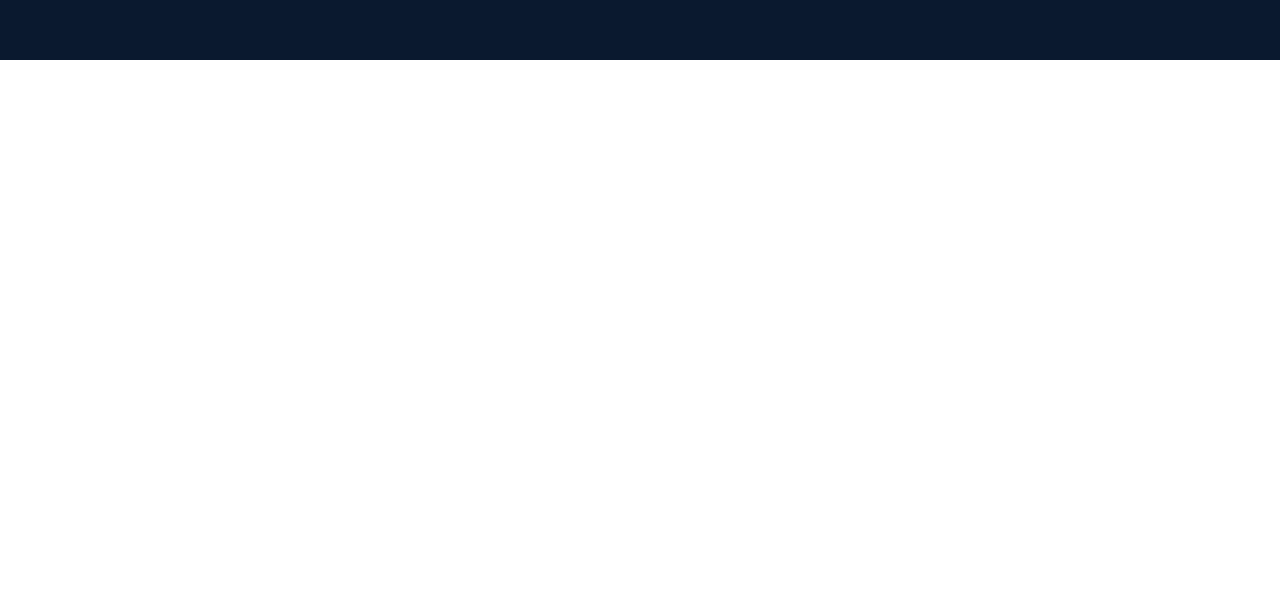
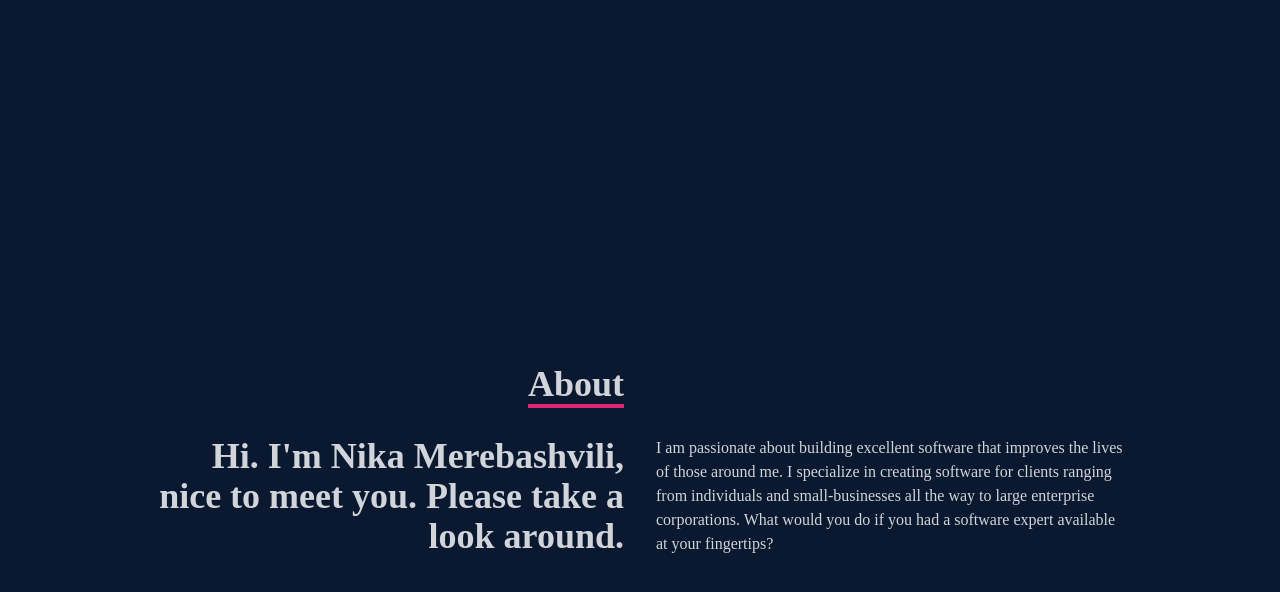
Before and after one commit to nikamerebashvili95/portfolio-website, a React (Vite) app: page / in a window 1280 px wide. Shown: the part 740-1332 px from the top of the page. Before the commit the page ends 800 px from the top, so only its background shows below. Built offline with nearby package versions, Linux system fonts and the light colour scheme.

Commit message:
add About component

```diff
--- a/src/App.jsx
+++ b/src/App.jsx
@@ -1,3 +1,4 @@
+import About from "./components/About";
 import Home from "./components/Home";
 import Navbar from "./components/Navbar";
 import "./index.css";
@@ -6,6 +7,7 @@
     <div>
       <Navbar />
       <Home />
+      <About />
     </div>
   );
 }
--- /dev/null
+++ b/src/components/About.jsx
@@ -0,0 +1,35 @@
+function About() {
+  return (
+    <div name="about" className="w-full h-screen bg-[#0a192f] text-gray-300">
+      <div className="flex flex-col justify-center items-center w-full h-full">
+        <div className="max-w-[1000px] w-full grid grid-cols-2 gap-8">
+          <div className="sm:text-right pb-8 pl-4">
+            <p className="text-4xl font-bold inline border-b-4 border-pink-600">
+              About
+            </p>
+          </div>
+          <div></div>
+        </div>
+        <div className="max-w-[1000px] w-full grid sm:grid-cols-2 gap-8 px-4">
+          <div className="sm:text-right text-4xl font-bold">
+            <p>
+              Hi. I'm Nika Merebashvili, nice to meet you. Please take a look
+              around.
+            </p>
+          </div>
+          <div>
+            <p>
+              I am passionate about building excellent software that improves
+              the lives of those around me. I specialize in creating software
+              for clients ranging from individuals and small-businesses all the
+              way to large enterprise corporations. What would you do if you had
+              a software expert available at your fingertips?
+            </p>
+          </div>
+        </div>
+      </div>
+    </div>
+  );
+}
+
+export default About;
```
